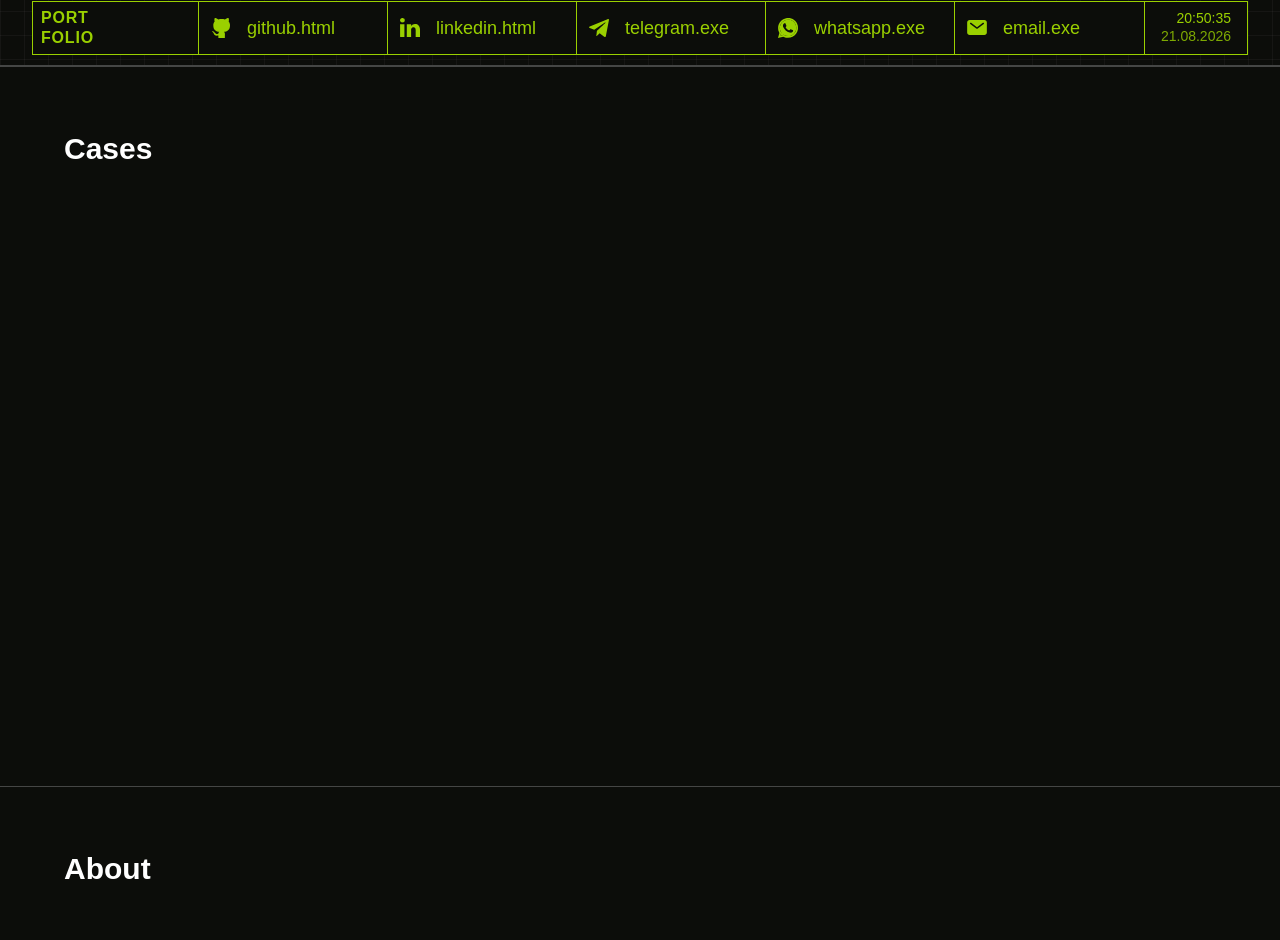
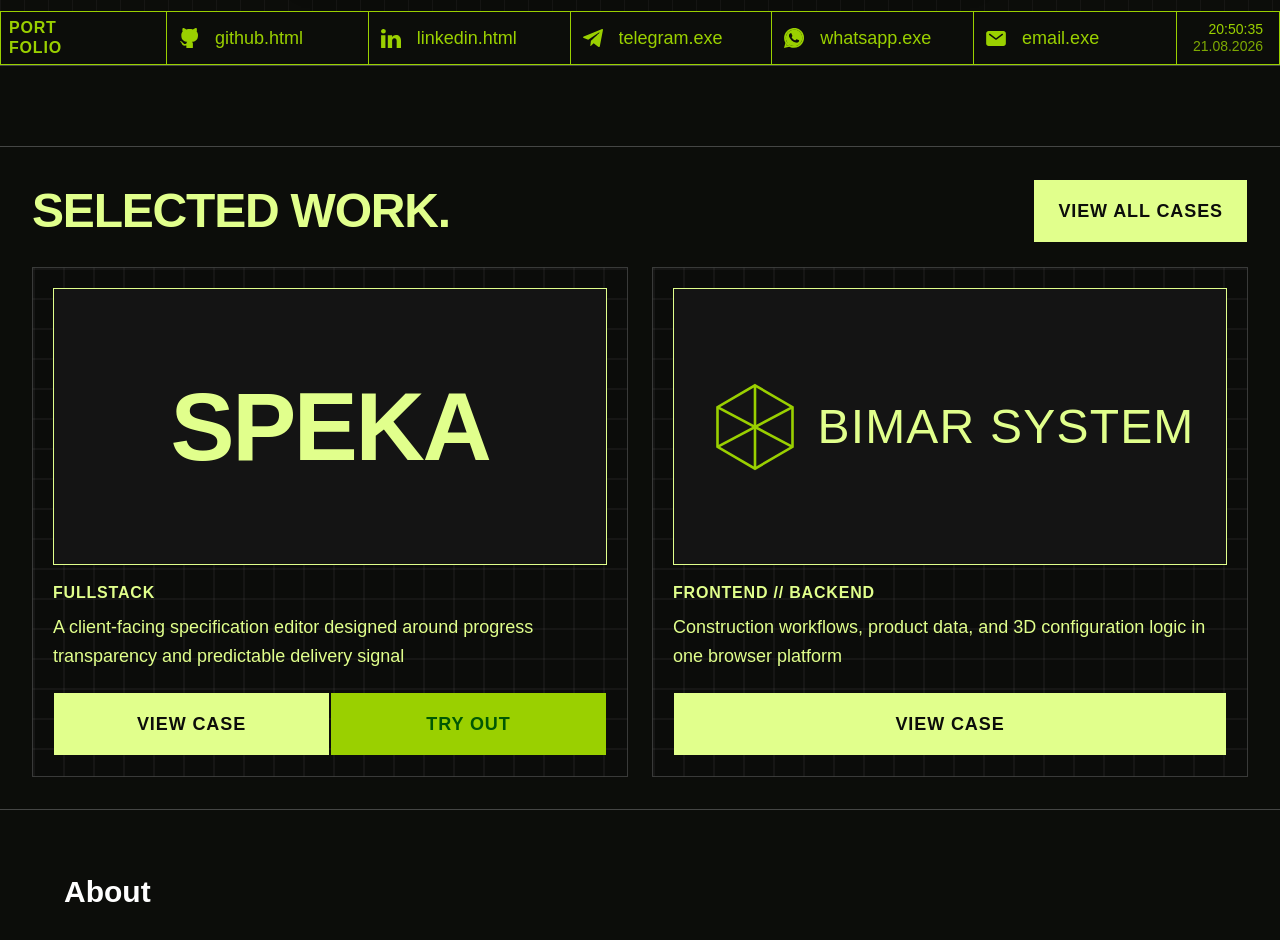
Before and after one commit to letnull19A/my-website, a Next.js app: page / in a window 1280 px wide. Shown: the part 734-1674 px from the top of the page. Built offline with nearby package versions, Linux system fonts and the light colour scheme; a web font is replaced by a local one.

Commit message:
feat(section): Добавлена секция Cases

```diff
--- a/src/app/page.tsx
+++ b/src/app/page.tsx
@@ -1,4 +1,5 @@
 import { Header } from "@/components/header";
+import { CasesSection } from "@/sections/cases";
 import { HeroSection } from "@/sections/hero/hero";
 
 const navData = {
@@ -18,12 +19,8 @@ export default function Home() {
    <div className="min-h-screen bg-background text-foreground font-mono">
       <Header {...navData} />
       <main className="divide-y divide-border">
-        <section id="hero" className="min-h-[90vh]  ">
-          <HeroSection/>
-        </section>
-        <section id="cases" className="min-h-[90vh] p-8 md:p-16">
-          <h2 className="text-3xl font-bold">Cases</h2>
-        </section>
+        <HeroSection/>
+        <CasesSection/>
         <section id="about" className="min-h-[90vh] p-8 md:p-16">
           <h2 className="text-3xl font-bold">About</h2>
         </section>
--- /dev/null
+++ b/src/components/case-card/case-card.tsx
@@ -0,0 +1,100 @@
+'use client';
+
+import React from 'react';
+import Image, { StaticImageData } from 'next/image';
+import { Button } from '@/components/button';
+
+export interface CaseAction {
+  id: string;
+  label: string;
+  href?: string;
+  onClick?: () => void;
+  variant?: 'default' | 'lime-light' | 'outline' | 'secondary' | 'ghost';
+}
+
+export interface CaseCardProps {
+  title: string;
+  role: string;
+  description: string;
+  logo: React.ReactNode | string | StaticImageData;
+  actions: CaseAction[];
+  className?: string;
+}
+
+const isImageSrc = (logo: CaseCardProps['logo']): logo is string | StaticImageData => {
+  return typeof logo === 'string' || (typeof logo === 'object' && logo !== null && 'src' in logo);
+};
+
+export const CaseCard: React.FC<CaseCardProps> = ({
+  title,
+  role,
+  description,
+  logo,
+  actions,
+  className = '',
+}) => {
+  return (
+    <article
+      style={{
+        backgroundImage: `
+          linear-gradient(to right, rgba(255, 255, 255, 0.045) 2px, transparent 1px),
+          linear-gradient(to bottom, rgba(255, 255, 255, 0.045) 2px, transparent 1px)
+        `,
+        backgroundSize: '30px 30px',
+      }}
+      className={`relative border border-border/80 bg-background/90 p-4 sm:p-5 flex flex-col justify-between font-mono select-none ${className}`}
+    >
+      {/* Контейнер с логотипом */}
+      <div className="relative w-full aspect-16/8 sm:aspect-16/7.5 border border-lime-light flex items-center justify-center bg-card overflow-hidden px-4">
+        {isImageSrc(logo) ? (
+          <Image
+            src={logo}
+            alt={title}
+            width={320}
+            height={120}
+            unoptimized
+            draggable={false}
+            className="object-contain max-h-[70%] max-w-[85%] pointer-events-none"
+          />
+        ) : (
+          (logo as React.ReactNode)
+        )}
+      </div>
+
+      {/* Текстовая информация */}
+      <div className="mt-4 flex-1 flex flex-col justify-between">
+        <div>
+          <span className="text-xs sm:text-base uppercase tracking-wider block mb-2 font-bold text-lime-light">
+            {role}
+          </span>
+          <p className="text-base sm:text-lg text-lime-light leading-relaxed min-h-11">
+            {description}
+          </p>
+        </div>
+
+        {/* Кнопки действий */}
+        <div
+          className={`mt-5 grid gap-0 ${
+            actions.length > 1 ? 'grid-cols-2' : 'grid-cols-1'
+          }`}
+        >
+          {actions.map((act, idx) => (
+            <Button
+              key={act.id}
+              variant={act.variant || (idx === 0 ? 'lime-light' : 'default')}
+              className={`h-15 sm:h-16 w-full rounded-none text-lg font-bold uppercase tracking-wider transition-transform hover:brightness-105 active:scale-[0.99] ${
+                actions.length > 1 && idx === 0 ? 'border-r border-background/20' : ''
+              }`}
+              onClick={() => {
+                if (act.onClick) act.onClick();
+                else if (act.href) window.location.href = act.href;
+              }}
+            >
+              {act.label}
+            </Button>
+          ))}
+        </div>
+      </div>
+    </article>
+  );
+};
--- /dev/null
+++ b/src/components/case-card/index.ts
@@ -0,0 +1 @@
+export { CaseCard, type CaseCardProps } from './case-card'
--- a/src/components/header/header.tsx
+++ b/src/components/header/header.tsx
@@ -214,7 +214,7 @@ export const Header: React.FC<HeaderProps> = ({
 
       <div
         aria-hidden="true"
-        className="relative h-4 w-full border-b border-border bg-[linear-gradient(to_right,var(--border)_1px,transparent_1px)] bg-[length:16px_100%] bg-repeat-x"
+        className="relative h-4 w-full border-b border-border bg-[linear-gradient(to_right,var(--border)_1px,transparent_1px)] bg-size-[16px_100%] bg-repeat-x"
       >
         {sliderLeft !== null && (
           <div
--- /dev/null
+++ b/src/sections/cases/cases.tsx
@@ -0,0 +1,113 @@
+'use client';
+
+import React from 'react';
+import { CaseCard, CaseCardProps } from '@/components/case-card';
+import { Button } from '@/components/button';
+
+export interface CasesSectionProps {
+  title?: string;
+  viewAllHref?: string;
+  cases?: CaseCardProps[];
+  className?: string;
+}
+
+const defaultCases: CaseCardProps[] = [
+  {
+    title: 'SPEKA',
+    role: 'FULLSTACK',
+    description:
+      'A client-facing specification editor designed around progress transparency and predictable delivery signal',
+    logo: (
+      <span className="text-6xl sm:text-7xl md:text-8xl font-black tracking-tight text-lime-light select-text">
+        SPEKA
+      </span>
+    ),
+    actions: [
+      {
+        id: 'view',
+        label: 'VIEW CASE',
+        href: '#case-speka',
+        variant: 'lime-light',
+      },
+      {
+        id: 'try',
+        label: 'TRY OUT',
+        href: 'https://speka.example.com',
+        variant: 'default',
+      },
+    ],
+  },
+  {
+    title: 'BIMAR SYSTEM',
+    role: 'FRONTEND // BACKEND',
+    description:
+      'Construction workflows, product data, and 3D configuration logic in one browser platform',
+    logo: (
+      <div className="flex items-center gap-3">
+        <svg
+          width="100"
+          height="100"
+          viewBox="0 0 48 48"
+          fill="none"
+          stroke="var(--lime)"
+          strokeWidth="1.25"
+          className="shrink-0"
+        >
+          <path d="M24 4L42 14.5V33.5L24 44L6 33.5V14.5L24 4Z" />
+          <path d="M24 4V44" />
+          <path d="M6 14.5L42 33.5" />
+          <path d="M42 14.5L6 33.5" />
+        </svg>
+        <span className="text-3xl sm:text-4xl md:text-5xl font-normal tracking-wide uppercase select-text text-lime-light">
+          BIMAR SYSTEM
+        </span>
+      </div>
+    ),
+    actions: [
+      {
+        id: 'view',
+        label: 'VIEW CASE',
+        href: '#case-bimar',
+        variant: 'lime-light',
+      },
+    ],
+  },
+];
+
+export const CasesSection: React.FC<CasesSectionProps> = ({
+  title = 'SELECTED WORK.',
+  viewAllHref = '#cases',
+  cases = defaultCases,
+  className = '',
+}) => {
+  return (
+    <section
+      id="cases"
+      className={`w-full bg-background text-foreground font-mono px-4 py-8 sm:px-6 md:px-8 border-b border-t border-border select-none ${className}`}
+    >
+      <div className=" mx-auto flex flex-col gap-6">
+        <div className="flex items-center justify-between gap-4">
+          <h2 className="text-3xl sm:text-4xl md:text-5xl font-bold tracking-tight text-lime-light uppercase">
+            {title}
+          </h2>
+
+          <Button
+            variant="lime-light"
+            className="h-15 sm:h-16 px-4 sm:px-6 text-base sm:text-lg font-bold uppercase rounded-none tracking-wider transition-transform hover:brightness-105 active:scale-[0.99]"
+            onClick={() => {
+              window.location.href = viewAllHref;
+            }}
+          >
+            VIEW ALL CASES
+          </Button>
+        </div>
+
+        <div className="grid grid-cols-1 md:grid-cols-2 gap-4 sm:gap-6">
+          {cases.map((card) => (
+            <CaseCard key={card.title} {...card} />
+          ))}
+        </div>
+      </div>
+    </section>
+  );
+};
--- /dev/null
+++ b/src/sections/cases/index.ts
@@ -0,0 +1 @@
+export { CasesSection } from './cases'
--- a/src/sections/hero/hero.tsx
+++ b/src/sections/hero/hero.tsx
@@ -74,6 +74,7 @@ export const HeroSection: React.FC<HeroSectionProps> = ({
 
   return (
     <section
+      id='hero'
       style={{
         height: `calc(100dvh - ${headerHeight})`,
         minHeight: `calc(100dvh - ${headerHeight})`,
@@ -84,7 +85,7 @@ export const HeroSection: React.FC<HeroSectionProps> = ({
         `,
         backgroundSize: '24px 24px',
       }}
-      className="relative w-full overflow-hidden bg-background text-foreground font-mono flex flex-col justify-between p-0 sm:p-4 md:p-8 border-b border-border select-none"
+      className="min-h-[90vh] relative w-full overflow-hidden bg-background text-foreground font-mono flex flex-col justify-between p-0 select-none mb-20"
     >
       <FloatingCard
         id="philosophy"
```
